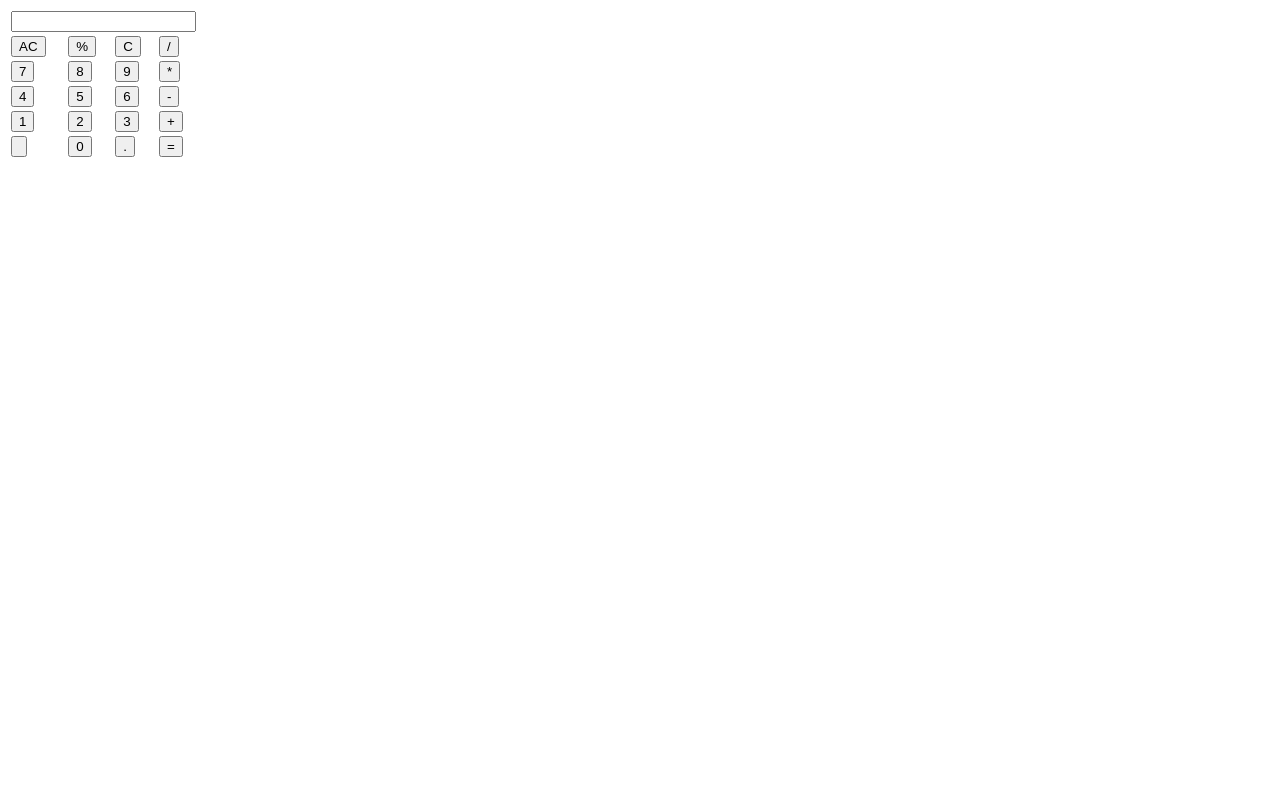
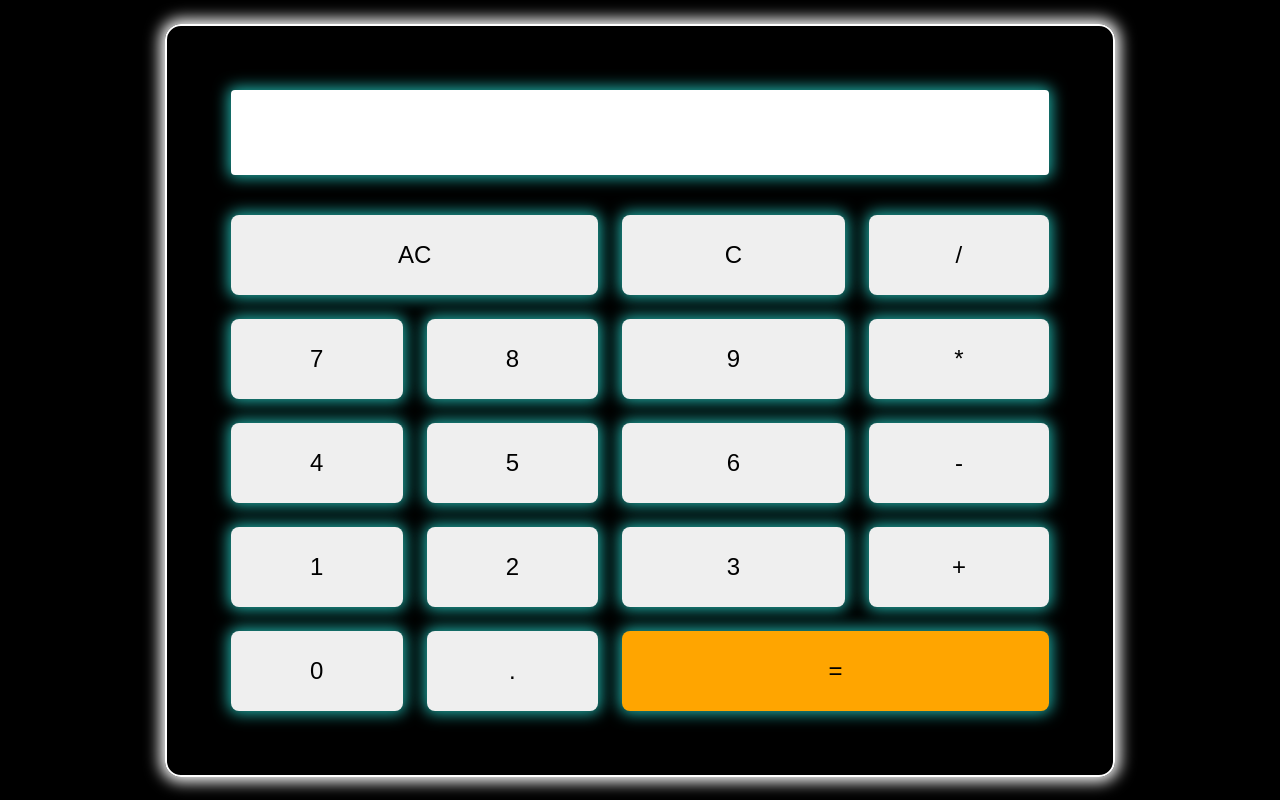
Before and after one commit to Bhavith-S/Projects, a plain HTML site: page Calculator/index.html in a window 1280 px wide. Drawn offline with Linux system fonts and the light colour scheme.

Commit message:
Calculator App

```diff
--- a/Calculator/index.html
+++ b/Calculator/index.html
@@ -4,46 +4,81 @@
         <meta charset="UTF-8">
         <meta name="viewport" content="width=device-width,initial-scale=1.0">
         <title>
-            Basic Calculator
+            Calculator App
         </title>
         <link rel="stylesheet" href="style.css">
+        <script src="script.js" defer></script>
     </head>
     <body>
         <table>
             <tr>
                 <td colspan="4">
-                    <input type="text" id="result">
+                    <input type="text" id="result"/>
                 </td>
             </tr>
             <tr>
-                <td><input type="button" value="AC"></td>
-                <td><input type="button" value="%"></td>
-                <td><input type="button" value="C"></td>
-                <td><input type="button" value="/"></td>
+                <td colspan="2">
+                    <input type="button" id="AC" value="AC" />
+                </td>
+                <td>
+                    <input type="button" id="C" value="C" />
+                </td>
+                <td>
+                    <input type="button" class="buttons" id="/" value="/" />
+                </td>
             </tr>
             <tr>
-                <td><input type="button" value="7"></td>
-                <td><input type="button" value="8"></td>
-                <td><input type="button" value="9"></td>
-                <td><input type="button" value="*"></td>
+                <td>
+                    <input type="button" class="buttons" id="7" value="7" />
+                </td>
+                <td>
+                    <input type="button" class="buttons" id="8" value="8" />
+                </td>
+                <td>
+                    <input type="button" class="buttons" id="9" value="9" />
+                </td>
+                <td>
+                    <input type="button" class="buttons" id="*" value="*" />
+                </td>
             </tr>
             <tr>
-                <td><input type="button" value="4"></td>
-                <td><input type="button" value="5"></td>
-                <td><input type="button" value="6"></td>
-                <td><input type="button" value="-"></td>
+                <td>
+                    <input type="button" class="buttons" id="4" value="4" />
+                </td>
+                <td>
+                    <input type="button" class="buttons" id="5" value="5" />
+                </td>
+                <td>
+                    <input type="button" class="buttons" id="6" value="6" />
+                </td>
+                <td>
+                    <input type="button" class="buttons" id="-" value="-" />
+                </td>
             </tr>
             <tr>
-                <td><input type="button" value="1"></td>
-                <td><input type="button" value="2"></td>
-                <td><input type="button" value="3"></td>
-                <td><input type="button" value="+"></td>
+                <td>
+                    <input type="button" class="buttons" id="1" value="1" />
+                </td>
+                <td>
+                    <input type="button" class="buttons" id="2" value="2" />
+                </td>
+                <td>
+                    <input type="button" class="buttons" id="3" value="3" />
+                </td>
+                <td>
+                    <input type="button" class="buttons" id="+" value="+" />
+                </td>
             </tr>
             <tr>
-                <td><input type="button" value=""></td>
-                <td><input type="button" value="0"></td>
-                <td><input type="button" value="."></td>
-                <td colspan="2"><input type="button" value="="></td>
+                <td>
+                    <input type="button" class="buttons" id="0" value="0" />
+                </td>
+                <td>
+                    <input type="button" class="buttons" id="." value="." />
+                </td>
+                <td colspan="2">
+                    <input type="button" value="=" id="equals" />
+                </td>
             </tr>
         </table>
     </body>
--- /dev/null
+++ b/Calculator/script.js
@@ -0,0 +1,25 @@
+const display = document.getElementById('result');
+const equals = document.getElementById('equals');
+
+let buttons = Array.from(document.querySelectorAll(".buttons"));
+
+buttons.forEach(button=>{
+    button.addEventListener('click',()=>{
+        display.value += button.id;
+        console.log(button.id)
+    })
+})
+
+document.getElementById('AC').addEventListener('click',()=>{
+    display.value = "";
+})
+
+document.getElementById('C').addEventListener('click',()=>{
+    let newDisplayValue = Array.from(display.value)
+    newDisplayValue.splice(-1);
+    display.value = newDisplayValue.join("");
+})
+
+equals.addEventListener('click',()=>{
+    display.value = eval(display.value)
+})
--- a/Calculator/style.css
+++ b/Calculator/style.css
@@ -0,0 +1,79 @@
+*{
+    padding:0;
+    margin:0;
+    font-family:sans-serif,Arial;
+    box-sizing:border-box;
+}
+
+body{
+    background-color:black;
+    color:white;
+    display:flex;
+    align-items:center;
+    justify-content: center;
+    height:100dvh;
+}
+
+table{
+    height:80vmin;
+    max-width:950px;
+    width:80%;
+    border:2.5px solid white;
+    padding:2.5rem;
+    border-radius:1rem;
+    box-shadow:0px 0px 15px 5px;
+    border-spacing:1.5rem;
+}
+
+#result{
+    width:100%;
+    text-align:right;
+    font-size:xx-large;
+    outline:none;
+    border:none;
+    border-radius:.25rem;
+    padding:.5em;
+    padding-block:1.5rem;
+    margin-bottom:1rem;
+    box-shadow:0px 0px 15px 2.5px lightseagreen;
+}
+
+.buttons,#AC,#C,#equals{
+    border:none;
+    border-radius:.5rem;
+    font-size:x-large;
+    width: 100%;
+    height:5rem;
+    box-shadow:0px 0px 15px 2.5px lightseagreen;
+    transition:background-color .5s linear;
+}
+
+#equals{
+    background-color:orange;
+}
+
+@media (max-width:720px){
+    table{
+        padding:.5rem;
+        border-spacing: .5rem;
+    }
+
+    #result{
+        font-size:x-large;
+        padding-block: .75rem;
+    }
+
+    .buttons,#AC,#C,#equals{
+        /* height:3.5rem; */
+        font-size:x-large;
+        height:4;
+        box-shadow: inset 0px 0px 15px 1.5px;
+    }
+}
+
+@media (max-width:520px){
+    .buttons,#AC,#C,#equals{
+        font-size: large;
+        height:3.5rem;
+    }
+}
```
